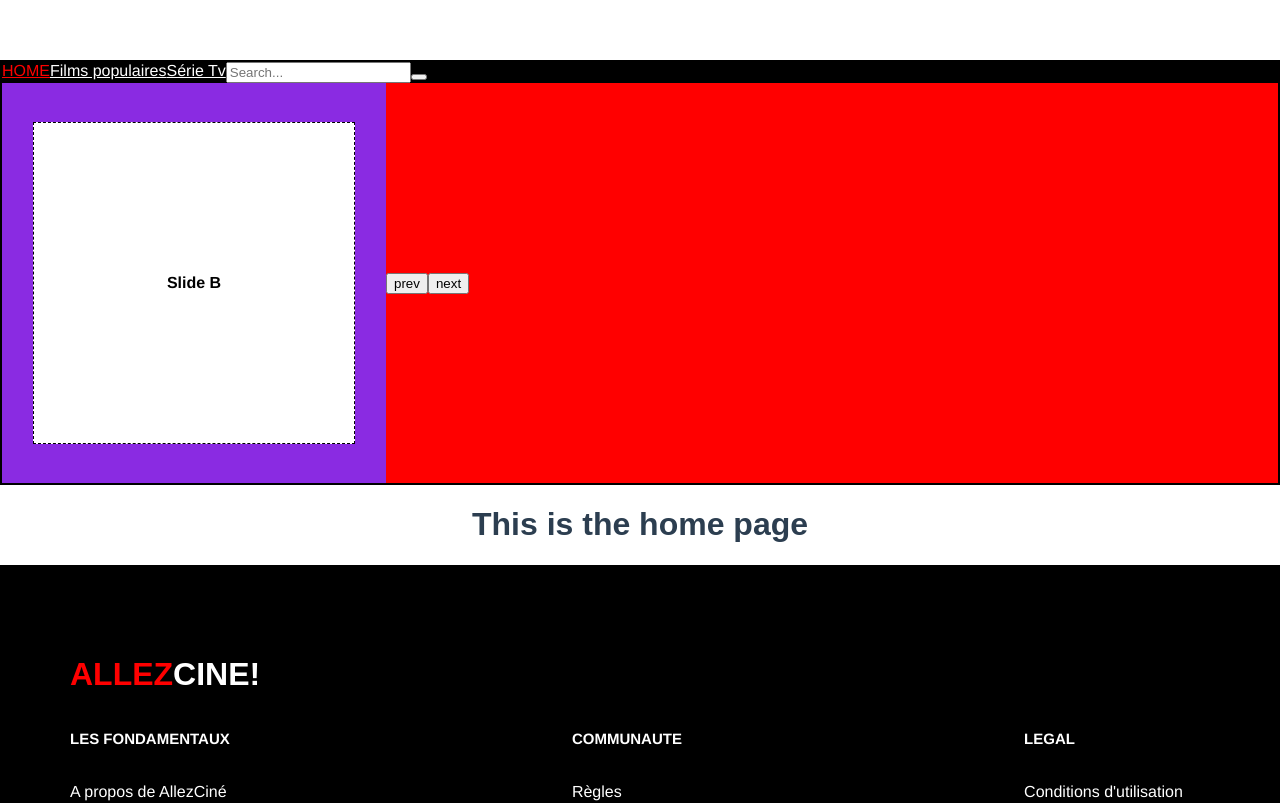
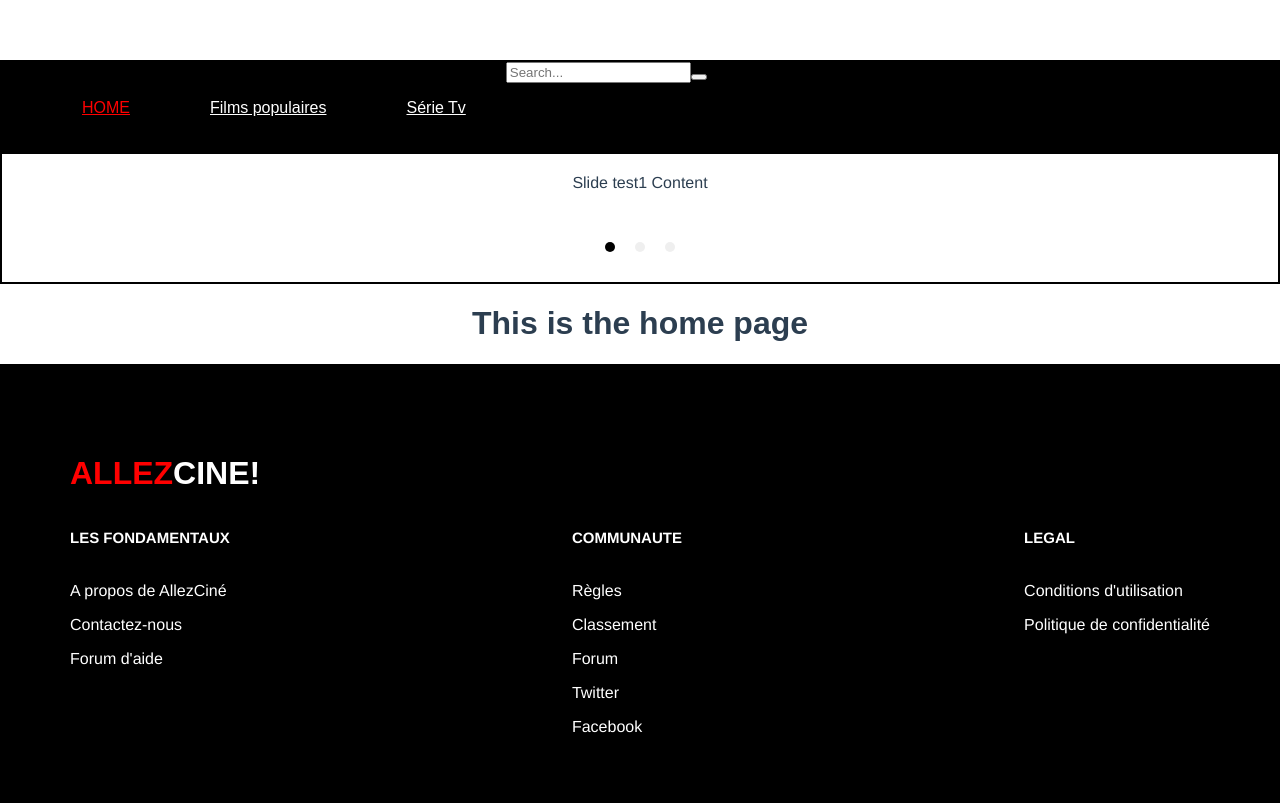
Before and after one commit to AmaliaRVM/frontend-AllezCine, a Vue app in the folder vue/: page / in a window 1280 px wide. Shown: the top 803 px of the page. Built offline with nearby package versions, Linux system fonts and the light colour scheme; no server answers.

Commit message:
add code

```diff
--- a/vue/src/components/Header/Header.vue
+++ b/vue/src/components/Header/Header.vue
@@ -1,9 +1,11 @@
 <template>
     <div class="header">
         <div class="navbar">
-            <router-link id="home" to="/">HOME</router-link>
-            <router-link id="film" to="/film">Films populaires</router-link>
-            <router-link id="serie" to="/serie">Série Tv</router-link>
+            <ul>
+                <li><router-link id="home" to="/">HOME</router-link></li>
+                <li><router-link id="film" to="/film">Films populaires</router-link></li>
+                <li><router-link id="serie" to="/serie">Série Tv</router-link></li>
+            </ul>
             <div id="search">
                 <input id="right" type="text" placeholder="Search...">
                 <button type="submit" class="searchButton">
@@ -35,6 +37,7 @@ export default {
     border: 2px solid black;
     background-color: black;
     height: auto;
+
 }
 
 .navbar {
@@ -71,6 +74,12 @@ li:hover {
     justify-self: end;
 }
 
+/* Carousel container */
+#carousel {
+    height: auto;
+    background-color: white;
+    padding: 20px;
+}
 
 
 </style>
--- a/vue/src/components/carousel/CarouselView.vue
+++ b/vue/src/components/carousel/CarouselView.vue
@@ -1,98 +1,46 @@
 <template>
-    <div class='carousel-view'>
-        <transition-group
-            class='carousel'
-            tag="div">
-            <div
-                v-for="slide in slides"
-                class='slide'
-                :key="slide.id">
-                <h4> {{ slide.title }} </h4>
-            </div>
-        </transition-group>
-        <div class='carousel-controls'>
-            <button class='carousel-controls__button' @click="previous">prev</button>
-            <button class='carousel-controls__button' @click="next">next</button>
-        </div>
-    </div>
+    <Carousel :per-page="1" :mouse-drag="true">
+        <Slide v-for="(slide, index) in lists" :key="index">
+            Slide {{ slide }} Content
+        </Slide>
+    </Carousel>
 </template>
 
 <script>
 import {Carousel,Slide} from 'vue-carousel'
+import axios from 'axios'
 
 export default {
+    name: 'CarouselView',
+    props: {
+
+    },
 
     data() {
         return{
-            slides: [
-                {
-                    title: 'Slide A',
-                    id: 1
-                },
-                {
-                    title: 'Slide B',
-                    id: 2
-                },
-                {
-                    title: 'Slide C',
-                    id: 3
-                }
-            ]
+            lists: ['test1', 'test2', 'test3']
         }
     },
 
-    methods: {
-        next () {
-            const first = this.slides.shift ()
-            this.slides = this.slides.concat(first)
-        },
-        previous () {
-            const last = this.slides.pop()
-            this.slides = [last].concat(this.slides)
-        }
+    mounted () {
+        axios.get('https://api.themoviedb.org/3/discover/movie?api_key=2704afc9f60b8ac59b4f28b3a0252704&language=en-US&sort_by=release_date.desc&vote_count.gte=10&vote_average.gte=8&with_original_language=en')
+        .then(function(res){
+            console.log('Data: ', res.data);
+        })
+        .catch(function(error){
+            console.log('Error: ', error);
+        })
+    },
+
+    components: {
+        Carousel,
+        Slide
     }
 
 }
 </script>
 
 <style>
-.carousel-view {
-    display: flex;
-    flex-direction: row;
-    align-items: center;
-    background-color: red;
-}
-.carousel {
-    display: flex;
-    justify-content: center;
-    align-items: center;
-    overflow: hidden;
 
-    width: 24em;
-    min-height: 25em;
-    background-color: blueviolet;
-}
-.slide {
-    flex: 0 0 20em;
-    height: 20em;
-    margin: 1em;
-    display: flex;
-    justify-content: center;
-    align-items: center;
-    border: 0.1em dashed #000;
-    background-color: white;
-    width: 80vw;
-    transition: transform 0.3s ease-in-out;
-
-}
-.slide:first-of-type {
-    opacity: 0;
-}
-.slide:last-of-type {
-    opacity: 0;
-}
-h4 {
-    color: black;
-}
 
 </style>
```
